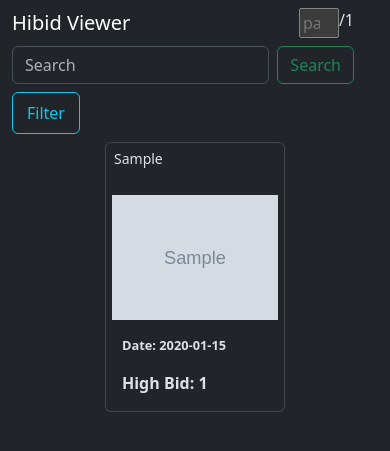
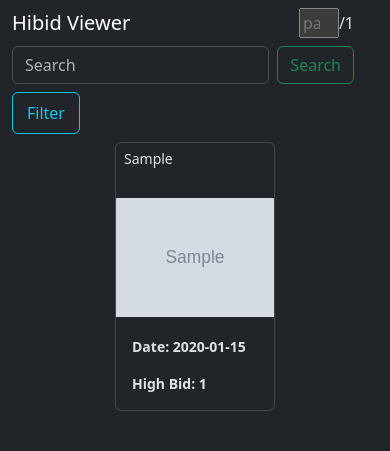
Before and after one commit to SomaRe/hibid_viewer, a Flask app: page / in a window 390 px wide. Shown: the top 451 px of the page. Run offline with Flask 3, Linux system fonts and the light colour scheme; tables that the repository leaves empty hold one stand-in row (values such as "Sample post"); grey boxes marked "Sample" are stand-in pictures; data that the repository does not hold is empty; parts of the project's set-up code (start-up, migrations or seed data) failed here and were passed over.

Commit message:
fixed card size on mobile & nav is more flexible

```diff
--- a/static/script.js
+++ b/static/script.js
@@ -35,7 +35,7 @@ function createCards(data) {
         <div class="card-body">
           <p class="card-text text">Date: ${item["eventDateEnd"]}</p>
           <div class="d-flex justify-content-between">
-            <p class="card-text fs-6 text">High Bid: ${item["highBid"]}</p>
+            <p class="card-text text">High Bid: ${item["highBid"]}</p>
           </div>
         </div>
       </div>`;
--- a/static/styles.css
+++ b/static/styles.css
@@ -95,8 +95,8 @@
         margin: 0;
     }
     .card{
-        width: 180px;
-        font-size: 80%;
+        width: 160px;
+        font-size: 14px;
     }
     .card h5{
         font-size: 14px;
--- a/templates/index.html
+++ b/templates/index.html
@@ -17,16 +17,16 @@
     <nav class="navbar" data-bs-theme="dark">
         <div class="container-fluid">
             <div class="row" style="width: 100%;">
-                <div class="col-8">
+                <div class="col-8 col-xl-8 col-md-6">
                     <a class="navbar-brand" href="#">Hibid Viewer</a>
                 </div>
-                <div class="col-4 col-sm-2">
-                    <div class="d-flex justify-content-end flex-nowrap pageNumberGroup">
+                <div class="col-4 col-xl-2 col-md-2">
+                    <div class="d-flex justify-content-end align-items-center flex-nowrap pageNumberGroup">
                         <input type="number" id="pageNumber" placeholder="page number">/
                         <span id="totalPages">0</span>
                     </div>
                 </div>
-                <div class="col-12 col-sm-2 mt-2 mt-sm-0">
+                <div class="col-12 col-xl-2 col-md-4 mt-2 mt-sm-0">
                     <form class="d-flex">
                         <input class="form-control me-2" type="search" placeholder="Search" id="searchQuery"
                             aria-label="Search">
```
